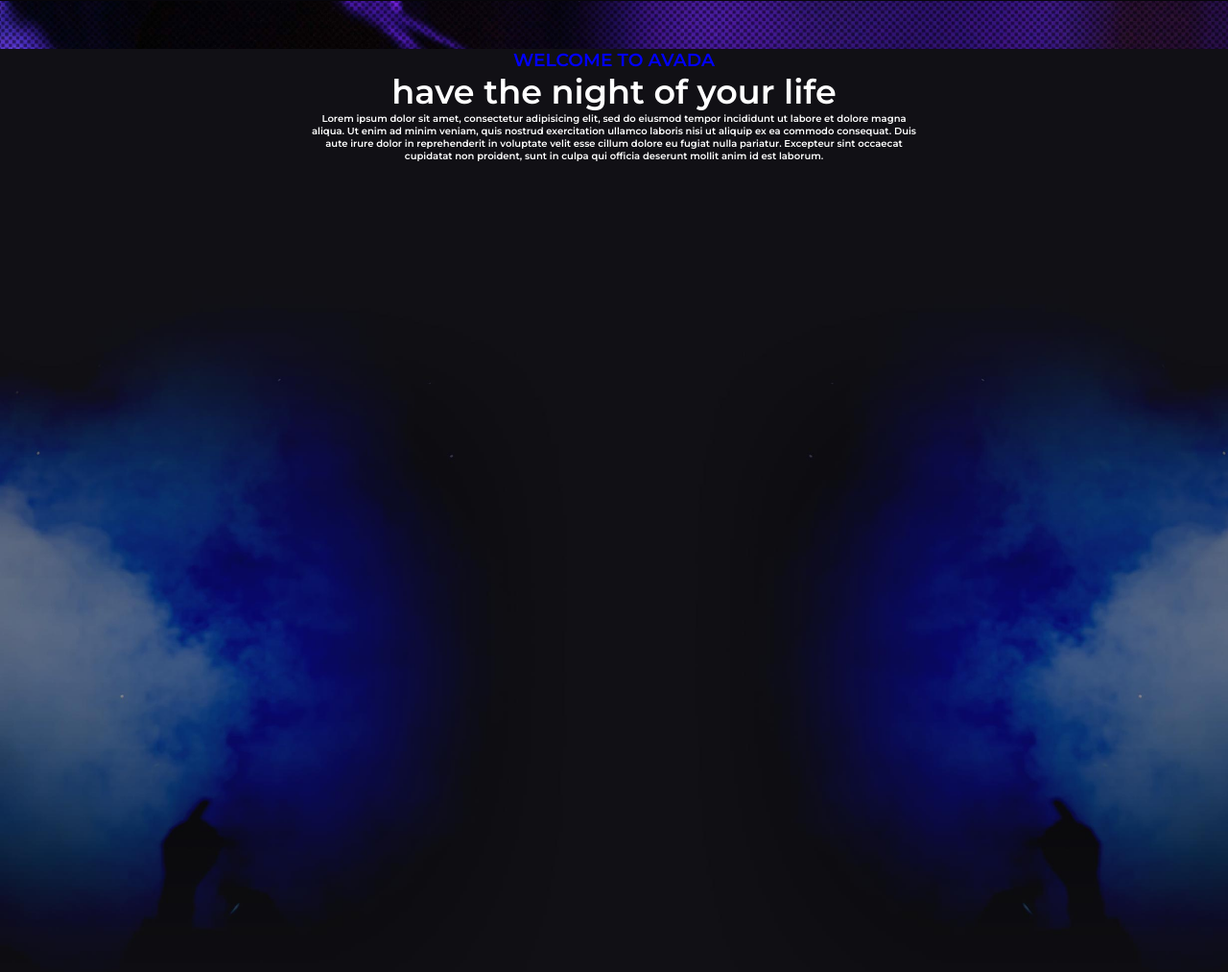
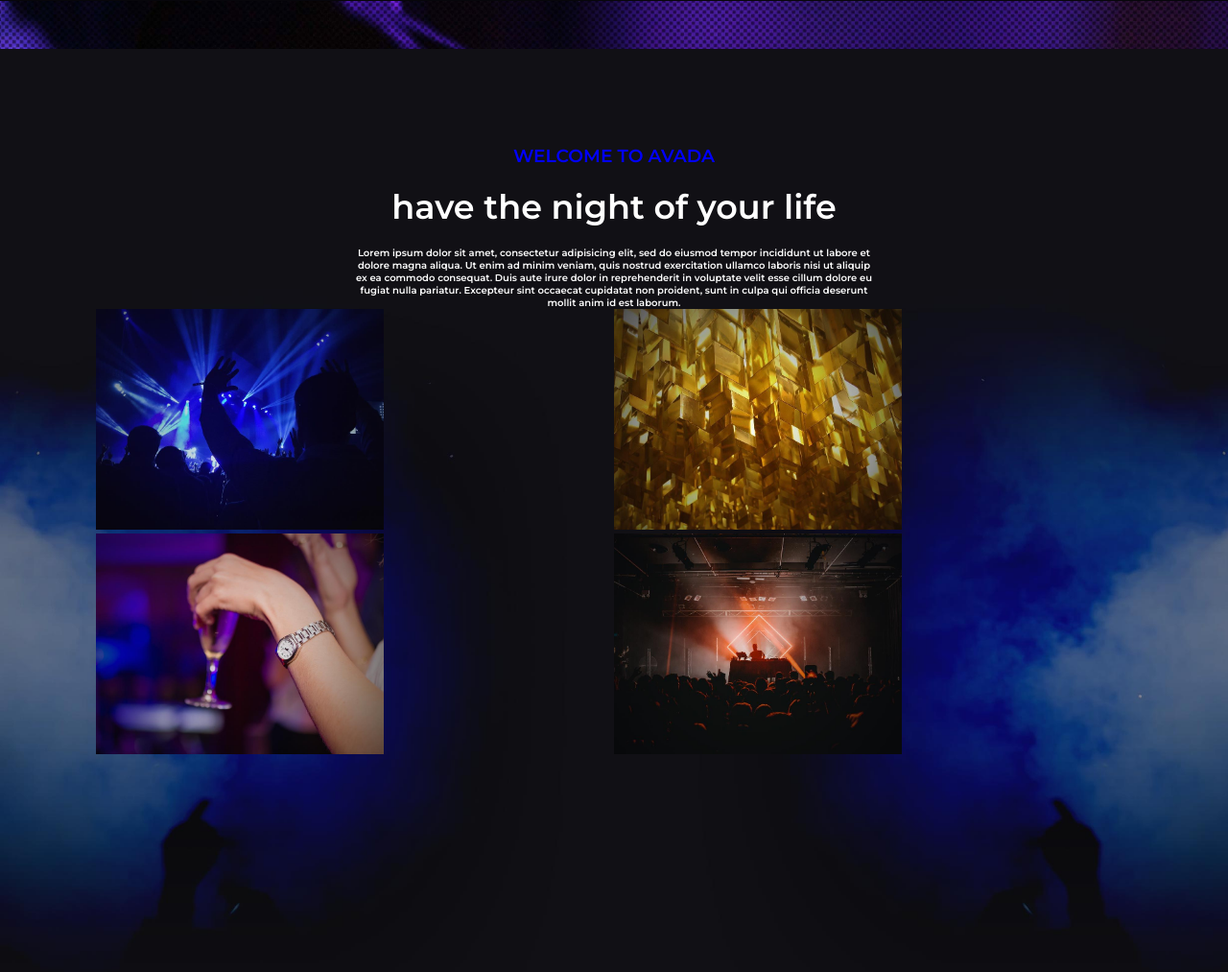
Before and after one commit to andreainzaghi/proj-html-vuejs, a website: page index.html in a window 1280 px wide. Shown: the part 829-1842 px from the top of the page at 96% size. Drawn offline with nearby package versions, Linux system fonts and the light colour scheme.

Commit message:
aggiunta immagini main

```diff
--- a/index.html
+++ b/index.html
@@ -54,6 +54,16 @@
           <h2>have the night of your life</h2>
           <p>Lorem ipsum dolor sit amet, consectetur adipisicing elit, sed do eiusmod tempor incididunt ut labore et dolore magna aliqua. Ut enim ad minim veniam, quis nostrud exercitation ullamco laboris nisi ut aliquip ex ea commodo consequat. Duis aute irure dolor in reprehenderit in voluptate velit esse cillum dolore eu fugiat nulla pariatur. Excepteur sint occaecat cupidatat non proident, sunt in culpa qui officia deserunt mollit anim id est laborum.</p>
         </div>
+        <div class="quattro-immagini">
+          <div class="due-immagini">
+            <img src="img/1.jpg" alt="">
+            <img src="img/2.jpg" alt="">
+          </div>
+          <div class="due-immagini">
+            <img src="img/3.jpg" alt="">
+            <img src="img/4.jpg" alt="">
+          </div>
+        </div>
       </div>
     </main>
   </div>
--- a/src/app.scss
+++ b/src/app.scss
@@ -162,6 +162,7 @@ main{
   background-size: cover;
 
   .container-main{
+    padding: 100px;
     width:100%;
     height:1200px;
     .titolo-main{
@@ -176,10 +177,20 @@ main{
       }
       h2{
         font-size: 35px;
+        margin:20px;
       }
       p{
         font-size: 10px;
       }
+
+    }
+  }
+  .quattro-immagini{
+    display: flex;
+    .due-immagini{
+      img{
+        width:300px;
+      }
     }
   }
 }
```
Also changed, not shown: dist/app.css, img/1.jpg (renamed from img/avada-nightclub-dancelounge-small.jpg), img/2.jpg (renamed from img/avada-nightclub-rooftoplounge-small.jpg), img/3.jpg (renamed from img/avada-nightclub-viplounge-small.jpg), img/4.jpg (renamed from img/avada-nightclub-events-small.jpg).
